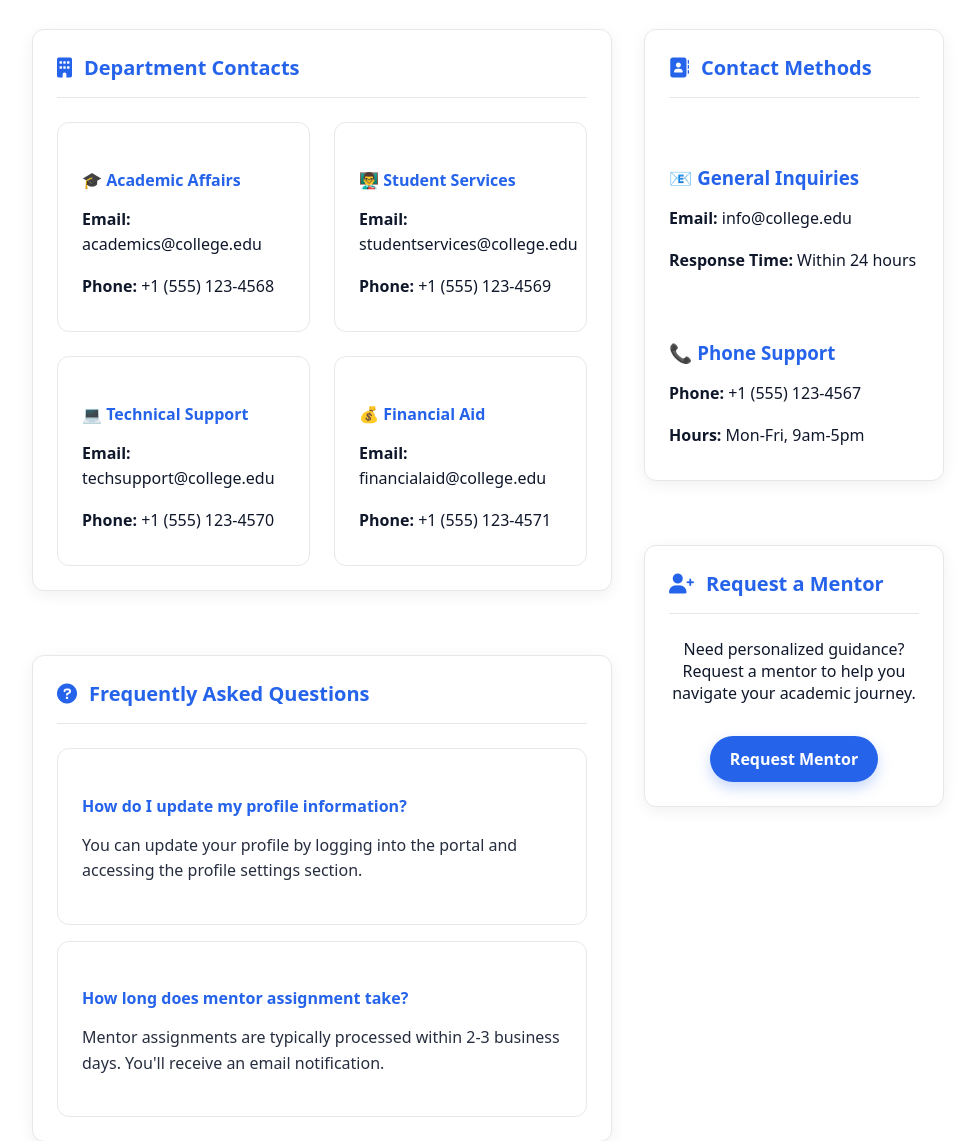
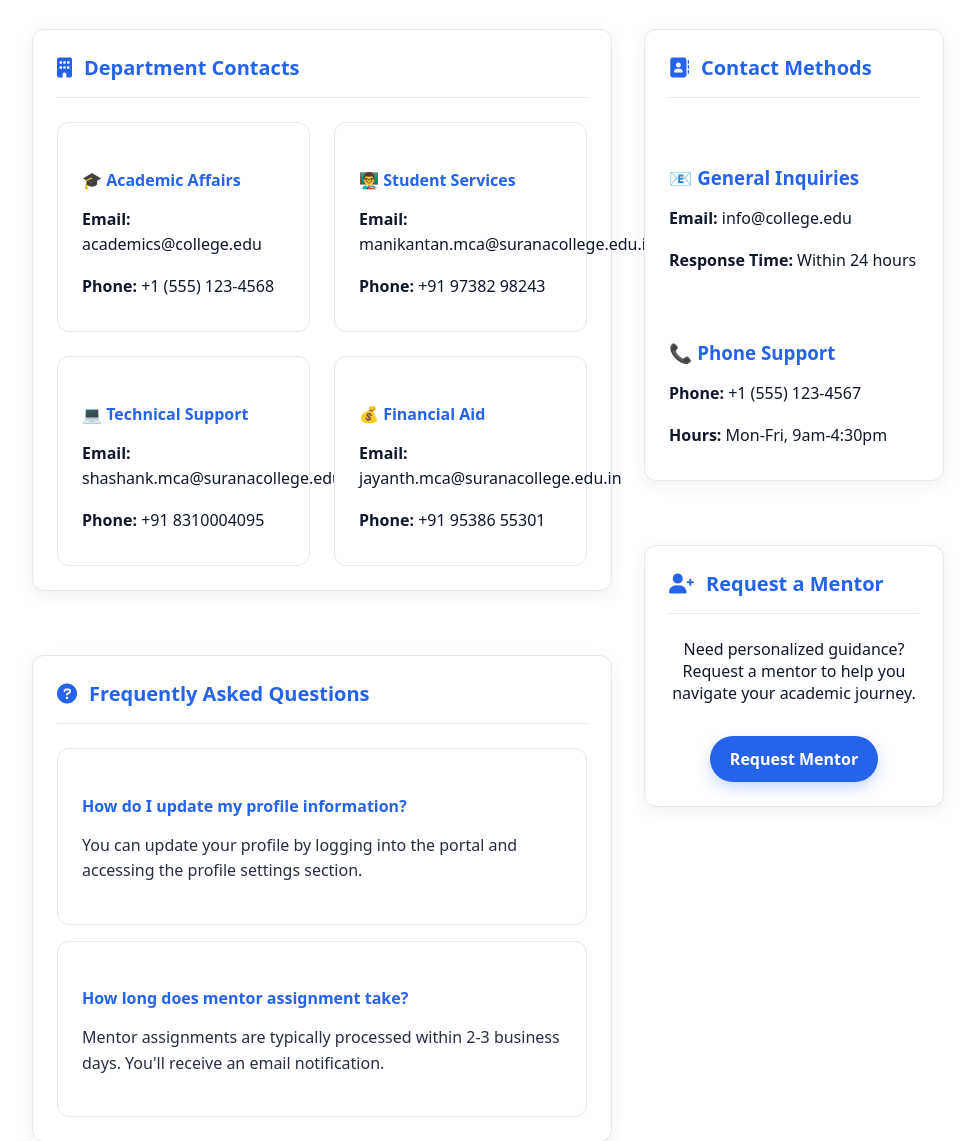
Before and after one commit to Shashank14d/College_portal, a Django app: page /portal/contact/ in a window 1280 px wide. Shown: the part 203-1344 px from the top of the page, without its empty margins (152-1127 px from the left). Run offline with Django 4.2, Linux system fonts and the light colour scheme; a user stored in the database is signed in; data that the repository does not hold is empty.

Commit message:
Fix folder structure

```diff
--- a/templates/emails/mentor_assignment.html
+++ b/templates/emails/mentor_assignment.html
@@ -174,7 +174,7 @@
 
         <div class="footer">
             <p>This notification was sent from {{ site_url }}</p>
-            <p>For support, contact us at <a href="mailto:support@college.edu">support@college.edu</a></p>
+            <p>For support, contact us at <a href="mailto:shashank.mca@suranacollege.edu.in">support@college.edu</a></p>
         </div>
     </div>
 </body>
--- a/templates/emails/mentor_student_assignment.txt
+++ b/templates/emails/mentor_student_assignment.txt
@@ -7,7 +7,7 @@ Student Details:
 - Email: {{ student_email }}
 - Phone: {{ student_phone|default:"Not provided" }}
 
-Please reach out to them to begin the mentorship process.
+Please reach out to them to begin the admission process.
 
 Thank you,
 Surana College Portal
--- a/templates/portal/contact.html
+++ b/templates/portal/contact.html
@@ -48,18 +48,18 @@
                         </div>
                         <div class="department-item">
                             <h4>👨‍🏫 Student Services</h4>
-                            <p><strong>Email:</strong> studentservices@college.edu</p>
-                            <p><strong>Phone:</strong> +1 (555) 123-4569</p>
+                            <p><strong>Email:</strong> manikantan.mca@suranacollege.edu.in</p>
+                            <p><strong>Phone:</strong> +91 97382 98243</p>
                         </div>
                         <div class="department-item">
                             <h4>💻 Technical Support</h4>
-                            <p><strong>Email:</strong> techsupport@college.edu</p>
-                            <p><strong>Phone:</strong> +1 (555) 123-4570</p>
+                            <p><strong>Email:</strong> shashank.mca@suranacollege.edu.in</p>
+                            <p><strong>Phone:</strong> +91 8310004095</p>
                         </div>
                         <div class="department-item">
                             <h4>💰 Financial Aid</h4>
-                            <p><strong>Email:</strong> financialaid@college.edu</p>
-                            <p><strong>Phone:</strong> +1 (555) 123-4571</p>
+                            <p><strong>Email:</strong> jayanth.mca@suranacollege.edu.in</p>
+                            <p><strong>Phone:</strong> +91 95386 55301</p>
                         </div>
                     </div>
                 </div>
@@ -110,7 +110,7 @@
                                 +1 (555) 123-4567
                             {% endif %}
                         </p>
-                        <p><strong>Hours:</strong> Mon-Fri, 9am-5pm</p>
+                        <p><strong>Hours:</strong> Mon-Fri, 9am-4:30pm</p>
                     </div>
                 </div>
 
--- a/templates/public/landing.html
+++ b/templates/public/landing.html
@@ -28,8 +28,8 @@
       <div class="hero" style="background: url('/static/img/hero.jpg') center/cover no-repeat; min-height: 100vh; position: relative;">
         <div class="overlay"></div>
         <div class="content" style="backdrop-filter: blur(2px); background: rgba(255,255,255,0.85);">
-          <h1 class="title">Welcome to Surana College</h1>
-          <p class="subtitle">Practice for Perfection</p>
+          <h1 class="title">Welcome to Surana College(Autonomus)</h1>
+          <p class="subtitle">Admission Enquiry</p>
           <a class="cta" href="/register/">Proceed</a>
         </div>
       </div>
--- a/templates/public/login.html
+++ b/templates/public/login.html
@@ -47,7 +47,7 @@
                             </div>
                             <a href="/forgot-password/" style="font-size: 0.97rem; color: var(--neon); text-decoration: underline;">Forgot password?</a>
                         </div>
-                        <button type="submit" class="cta" style="width: 100%; margin-top: 0.5rem;border:none">Login to Portal</button>
+                        <button type="submit" class="cta" style="width: 100%; margin-top: 0.5rem;border:none">Dive In</button>
                     </form><br>
                     <div class="auth-nav" style="flex-direction: row; gap: 1rem; justify-content: center;">
                             <span class="auth-nav-text">Don't have an account?</span>
@@ -62,7 +62,7 @@
                 <div class="help-item">
                     <h4>🔐 Forgot Password?</h4>
                     <p>Contact technical support to reset your password</p>
-                    <a href="mailto:techsupport@college.edu" class="help-link">techsupport@college.edu</a>
+                    <a href="mailto:shashankk1410@gmail.com" class="help-link">shashankk1410@gmail.com</a>
                 </div>
 
                 <div class="help-item">
```
